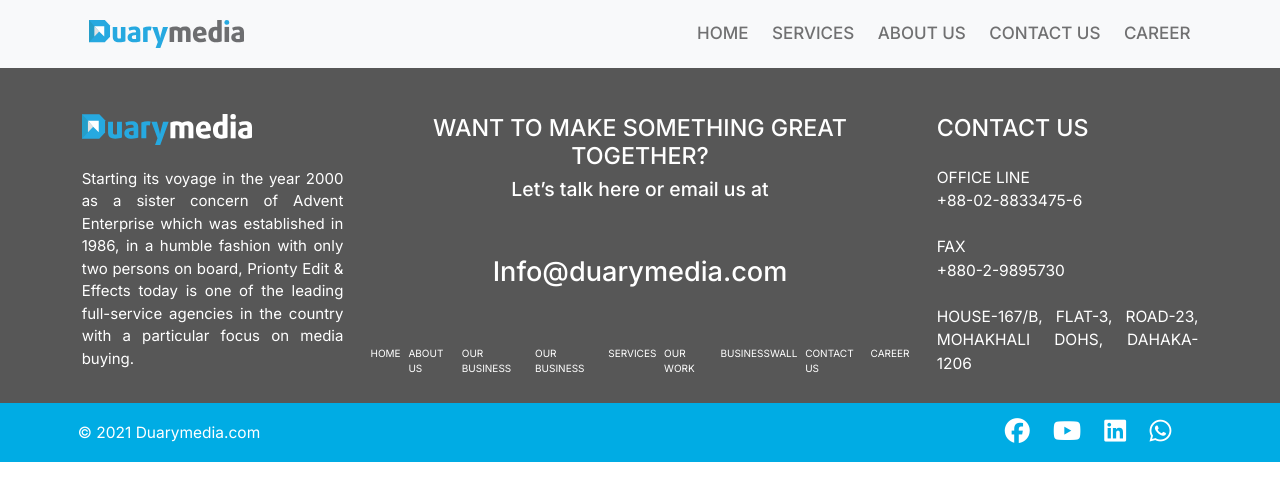
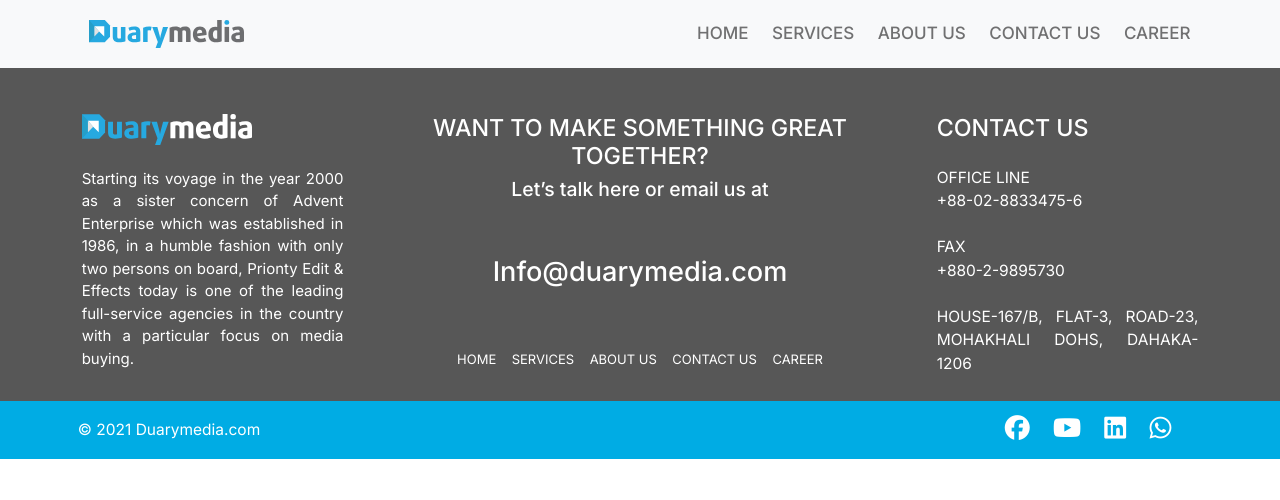
Before and after one commit to akashusr/duarymedia, a React (Create React App) app: page /career in a window 1280 px wide. Shown: the top 500 px of the page. Built offline with nearby package versions, Linux system fonts and the light colour scheme.

Commit message:
icon link

```diff
--- a/src/components/Footer/Footer.css
+++ b/src/components/Footer/Footer.css
@@ -11,7 +11,7 @@
   font-size: 12px;
 } */
 .f-text {
-  font-size: 10px;
+  font-size: 13px;
   color: white;
 }
 
@@ -29,3 +29,6 @@
 .f-blue {
   background-color: #00ace4;
 }
+a:hover {
+  color: #00ace4;
+}
--- a/src/components/Footer/Footer.js
+++ b/src/components/Footer/Footer.js
@@ -1,4 +1,5 @@
 import React from 'react'
+import { Link } from 'react-router-dom'
 import logo from '../../image/logoF.svg'
 import './Footer.css'
 function Footer() {
@@ -21,15 +22,11 @@
                         <a className="text-white" href="mailto:Info@duarymedia.com"><h3 className="py-lg-5 py-2 text-white" >Info@duarymedia.com</h3></a>
 
                         <div className="link d-lg-flex justify-content-center">
-                            <a href="HOME"><p className="f-text p-1 " >HOME</p> </a>
-                            <a href="HOME"><p className="f-text p-1 " >ABOUT US</p> </a>
-                            <a href="HOME"><p className="f-text p-1 " >OUR BUSINESS </p></a>
-                            <a href="HOME"><p className="f-text p-1 " >OUR BUSINESS</p></a>
-                            <a href="HOME"><p className="f-text p-1 " >SERVICES </p></a>
-                            <a href="HOME"><p className="f-text p-1 " >OUR WORK </p></a>
-                            <a href="HOME"><p className="f-text p-1 " >BUSINESSWALL </p></a>
-                            <a href="HOME"><p className="f-text p-1 " >CONTACT US</p></a>
-                            <a href="HOME"><p className="f-text p-1 " >CAREER</p></a>
+                            <Link as={Link} to="/" className="f-text p-2" >HOME</Link>
+                            <Link as={Link} to="/services" className="f-text p-2" >SERVICES</Link>
+                            <Link as={Link} to="/aboutUs" className="f-text p-2" >ABOUT US</Link>
+                            <Link as={Link} to="/contactUs" className="f-text p-2" >CONTACT US</Link>
+                            <Link as={Link} to="/career" className="f-text p-2" >CAREER</Link>
                         </div>
 
                     </div>
@@ -57,16 +54,16 @@
                     </div>
 
                     <div className="text-center p-2 text-white f-blue">
-                        <a href="" class="me-4 text-white">
+                        <a href="https://www.facebook.com" target="_blank" class="me-4 text-white" rel="noreferrer">
                             <i class="fa-brands fa-facebook"></i>
                         </a>
-                        <a href="" class="me-4 text-white">
+                        <a href="https://www.youtube.com" target="_blank" class="me-4 text-white" rel="noreferrer">
                             <i class="fa-brands fa-youtube"></i>
                         </a>
-                        <a href="" class="me-4 text-white">
+                        <a href="https://www.linkedin.com" target="_blank" class="me-4 text-white" rel="noreferrer">
                             <i class="fa-brands fa-linkedin"></i>
                         </a>
-                        <a href="" class="me-4 text-white">
+                        <a href="https://www.whatsapp.com" target="_blank" class="me-4 text-white" rel="noreferrer">
                             <i class="fa-brands fa-whatsapp"></i>
                         </a>
                     </div>
```
Also changed, not shown: src/components/Career/Career.js (added, +9 -0 lines), src/components/Career/Career.css (added).
